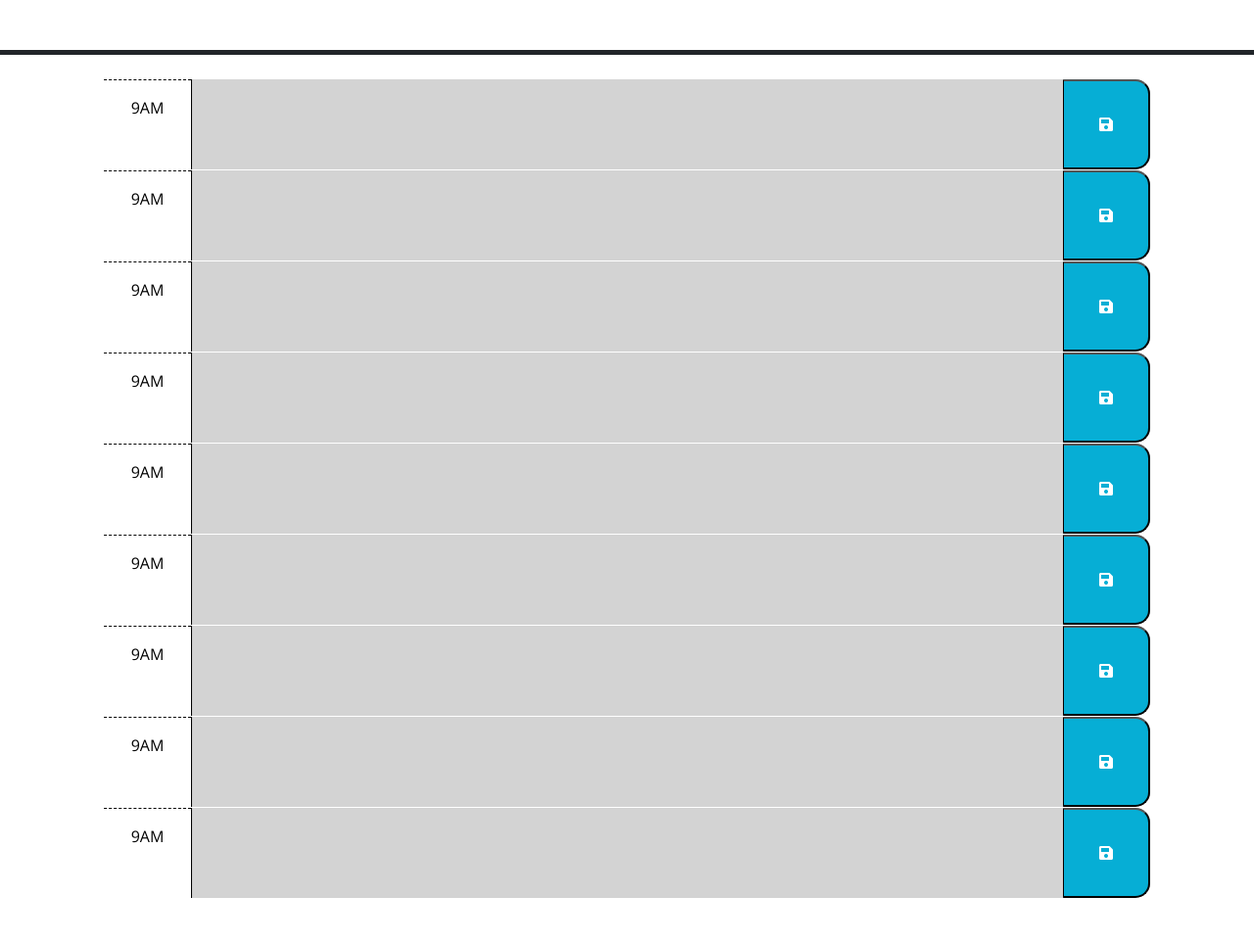
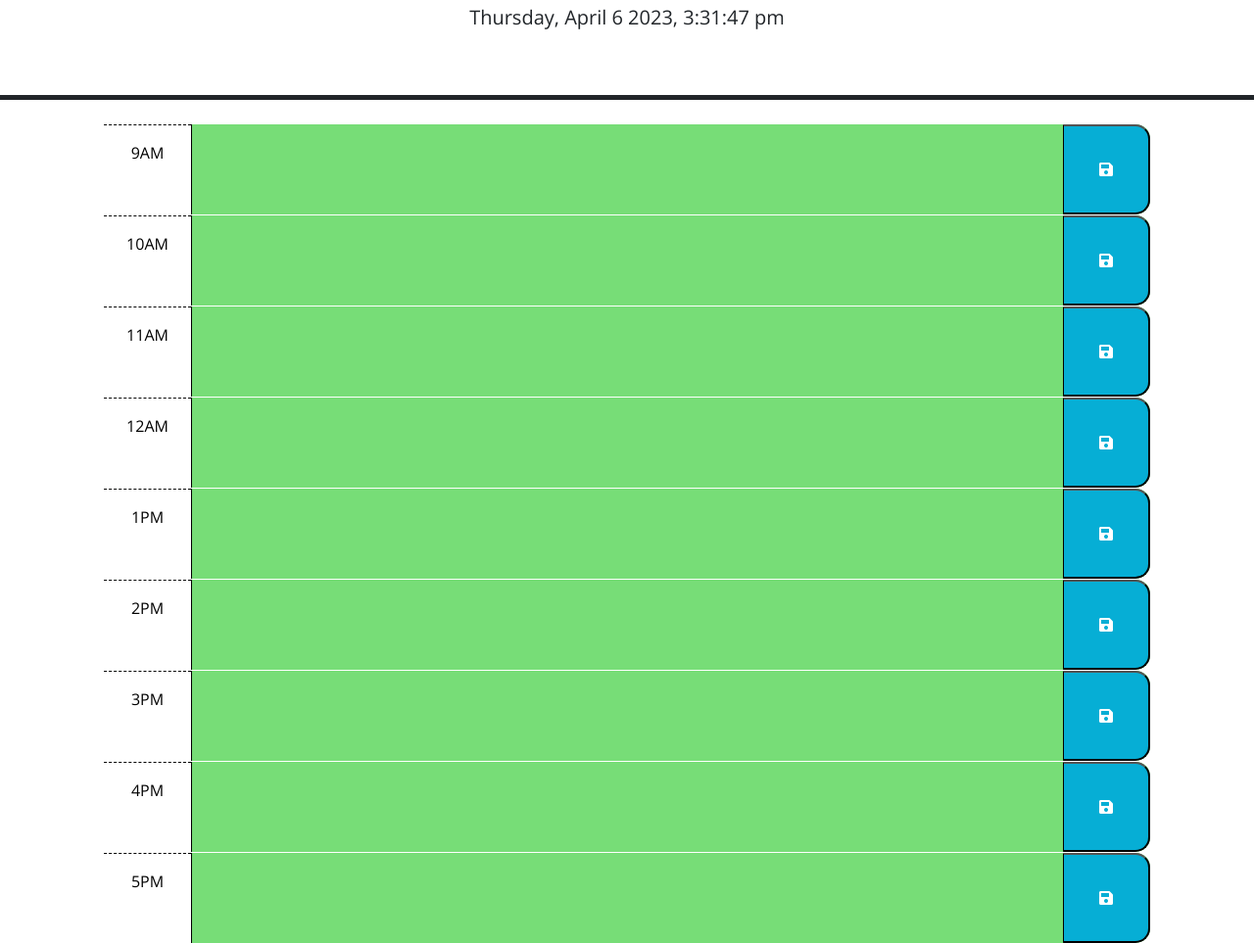
Before and after one commit to lauriefish22/day-scheduler, a plain HTML site: page index.html in a window 1280 px wide. Shown: the part 176-1139 px from the top of the page at 98% size. Before the commit the page ends 1093 px from the top, so only its background shows below. Drawn offline with nearby package versions, Linux system fonts and the light colour scheme.

Commit message:
added timeTracker function

```diff
--- a/index.html
+++ b/index.html
@@ -39,7 +39,7 @@
         </button>
       </div>a-->
 
-    <div id="9am" class="row time-block past">
+    <div id="hour9am" class="row time-block past">
       <div class="col-2 col-md-1 hour text-center py-3">9AM</div>
       <textarea class="col-8 col-md-10 description" rows="3"> </textarea>
       <button class="saveBtn col-2 col-md-1" aria-label="save">
@@ -57,64 +57,64 @@
     </div>a-->
 
     <!-- Example of a future time block. The "future" class adds a green background color. -->
-    <div id="10am" class="row time-block past">
-      <div class="col-2 col-md-1 hour text-center py-3">9AM</div>
+    <div id="hour10am" class="row time-block past">
+      <div class="col-2 col-md-1 hour text-center py-3">10AM</div>
       <textarea class="col-8 col-md-10 description" rows="3"> </textarea>
       <button class="saveBtn col-2 col-md-1" aria-label="save">
         <i class="fas fa-save" aria-hidden="true"></i>
       </button>
     </div>
 
-    <div id="11am" class="row time-block past">
-      <div class="col-2 col-md-1 hour text-center py-3">9AM</div>
+    <div id="hour11am" class="row time-block past">
+      <div class="col-2 col-md-1 hour text-center py-3">11AM</div>
       <textarea class="col-8 col-md-10 description" rows="3"> </textarea>
       <button class="saveBtn col-2 col-md-1" aria-label="save">
         <i class="fas fa-save" aria-hidden="true"></i>
       </button>
     </div>
 
-    <div id="12pm" class="row time-block past">
-      <div class="col-2 col-md-1 hour text-center py-3">9AM</div>
+    <div id="hour12pm" class="row time-block past">
+      <div class="col-2 col-md-1 hour text-center py-3">12AM</div>
       <textarea class="col-8 col-md-10 description" rows="3"> </textarea>
       <button class="saveBtn col-2 col-md-1" aria-label="save">
         <i class="fas fa-save" aria-hidden="true"></i>
       </button>
     </div>
 
-    <div id="1pm" class="row time-block past">
-      <div class="col-2 col-md-1 hour text-center py-3">9AM</div>
+    <div id="hour1pm" class="row time-block past">
+      <div class="col-2 col-md-1 hour text-center py-3">1PM</div>
       <textarea class="col-8 col-md-10 description" rows="3"> </textarea>
       <button class="saveBtn col-2 col-md-1" aria-label="save">
         <i class="fas fa-save" aria-hidden="true"></i>
       </button>
     </div>
 
-    <div id="2pm" class="row time-block past">
-      <div class="col-2 col-md-1 hour text-center py-3">9AM</div>
+    <div id="hour2pm" class="row time-block past">
+      <div class="col-2 col-md-1 hour text-center py-3">2PM</div>
       <textarea class="col-8 col-md-10 description" rows="3"> </textarea>
       <button class="saveBtn col-2 col-md-1" aria-label="save">
         <i class="fas fa-save" aria-hidden="true"></i>
       </button>
     </div>
 
-    <div id="3pm" class="row time-block past">
-      <div class="col-2 col-md-1 hour text-center py-3">9AM</div>
+    <div id="hour3pm" class="row time-block past">
+      <div class="col-2 col-md-1 hour text-center py-3">3PM</div>
       <textarea class="col-8 col-md-10 description" rows="3"> </textarea>
       <button class="saveBtn col-2 col-md-1" aria-label="save">
         <i class="fas fa-save" aria-hidden="true"></i>
       </button>
     </div>
 
-    <div id="4pm" class="row time-block past">
-      <div class="col-2 col-md-1 hour text-center py-3">9AM</div>
+    <div id="hour4pm" class="row time-block past">
+      <div class="col-2 col-md-1 hour text-center py-3">4PM</div>
       <textarea class="col-8 col-md-10 description" rows="3"> </textarea>
       <button class="saveBtn col-2 col-md-1" aria-label="save">
         <i class="fas fa-save" aria-hidden="true"></i>
       </button>
     </div>
 
-    <div id="5pm" class="row time-block past">
-      <div class="col-2 col-md-1 hour text-center py-3">9AM</div>
+    <div id="hour5pm" class="row time-block past">
+      <div class="col-2 col-md-1 hour text-center py-3">5PM</div>
       <textarea class="col-8 col-md-10 description" rows="3"> </textarea>
       <button class="saveBtn col-2 col-md-1" aria-label="save">
         <i class="fas fa-save" aria-hidden="true"></i>
--- a/script.js
+++ b/script.js
@@ -1,16 +1,25 @@
 // Wrap all code that interacts with the DOM in a call to jQuery to ensure that
 // the code isn't run until the browser has finished rendering all the elements
 // in the html.
-$(function () {
-  // TODO: Add a listener for click events on the save button. This code should
-  // use the id in the containing time-block as a key to save the user input in
-  // local storage. HINT: What does `this` reference in the click listener
-  // function? How can DOM traversal be used to get the "hour-x" id of the
-  // time-block containing the button that was clicked? How might the id be
-  // useful when saving the description in local storage?
-$('saveBtn').on('click', ()) {
+var currentData = dayjs().format('dddd, MMMM D YYYY, h:mm:ss a');
+var currentHour = dayjs().hour();
 
+$('#currentDay').text(currentData);
+
+function timeTracker() {
+  $('.time-block').each(function () {
+    var plannerHour = $(this).attr("id").split('hour')[1];
+
+
+    if (plannerHour < currentHour) {
+      $(this).addClass('past');
+    } else if (plannerHour == currentHour) {
+      $(this).addClass('present');
+    } else {
+      $(this).addClass('future');
+    }
   })
+}
 
 
 $('#9am .description').val(localStorage.getItem('9am'));
@@ -22,15 +31,10 @@ $('saveBtn').on('click', ()) {
 $('#3pm .description').val(localStorage.getItem('3pm'));
 $('#4pm .description').val(localStorage.getItem('4pm'));
 $('#5pm .description').val(localStorage.getItem('5pm'));
-  // TODO: Add code to apply the past, present, or future class to each time
-  // block by comparing the id to the current hour. HINTS: How can the id
-  // attribute of each time-block be used to conditionally add or remove the
-  // past, present, and future classes? How can Day.js be used to get the
-  // current hour in 24-hour time?
+
+timeTracker();
   //
   // TODO: Add code to get any user input that was saved in localStorage and set
   // the values of the corresponding textarea elements. HINT: How can the id
   // attribute of each time-block be used to do this?
   //
-  // TODO: Add code to display the current date in the header of the page.
-});
```
Lines whose indentation alone changed are shown as unchanged.
